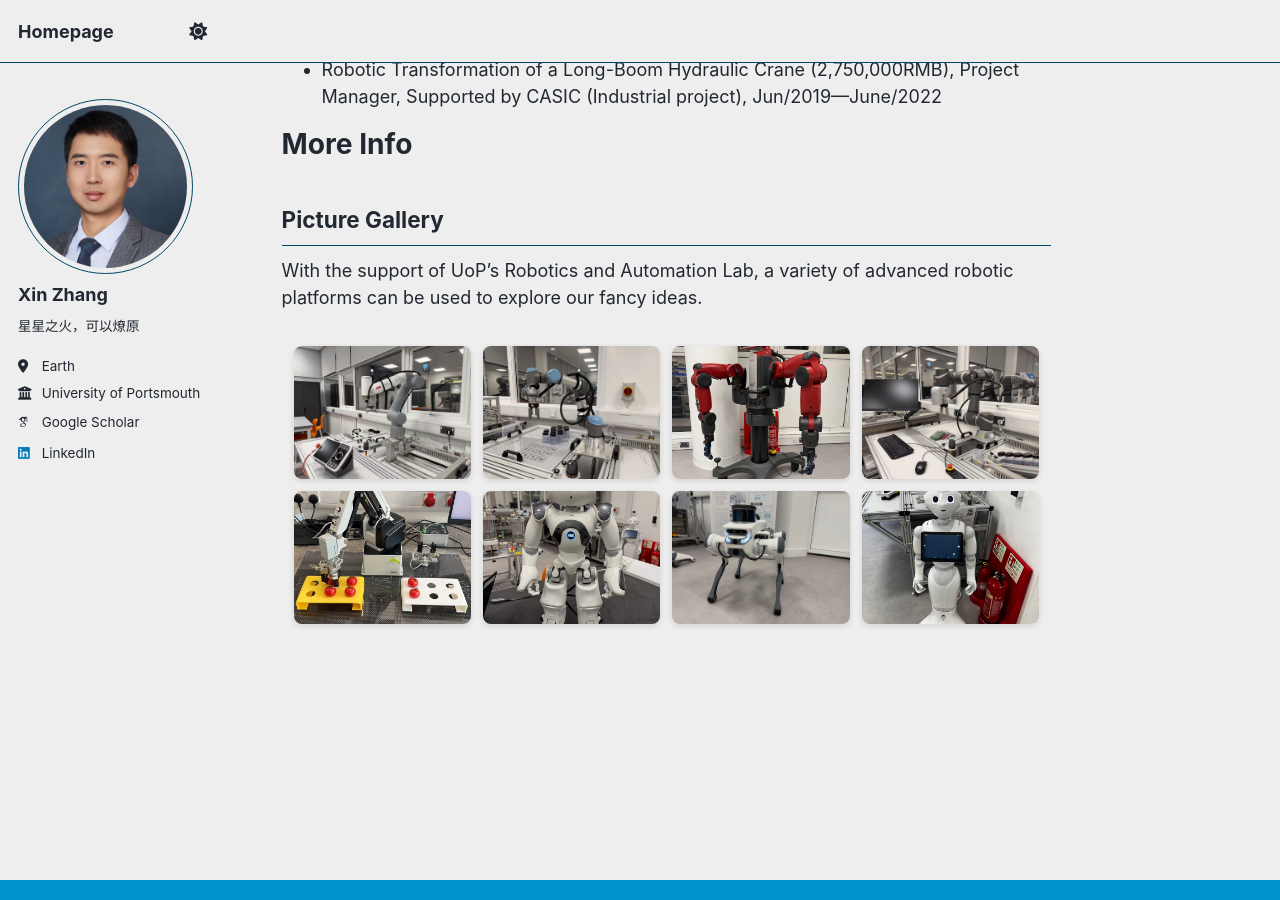
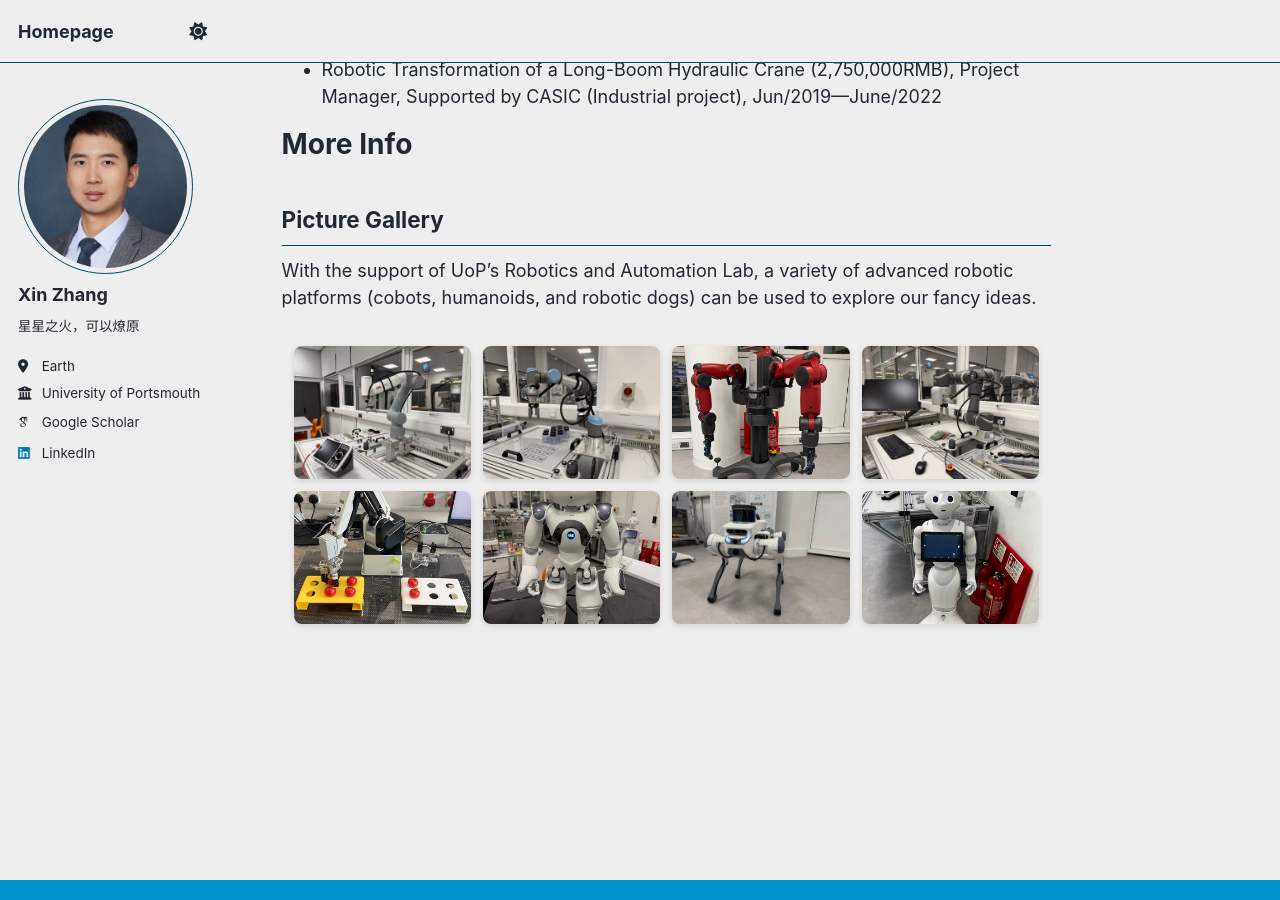
Before and after one commit to Mansion-ZX/Mansion-ZX.github.io, a Jekyll site: the page built from _pages/about.md, in a window 1280 px wide and 900 px high, scrolled down 5052 px. Built offline with Jekyll 4.4.1, drawn with Linux system fonts in a browser that asks for light colours; some web fonts are replaced; a script that is not in the unit is left out.

Commit message:
Update about.md

```diff
--- a/_pages/about.md
+++ b/_pages/about.md
@@ -158,7 +158,7 @@
 
 Picture Gallery
 ------
-With the support of UoP's Robotics and Automation Lab, a variety of advanced robotic platforms can be used to explore our fancy ideas.
+With the support of UoP's Robotics and Automation Lab, a variety of advanced robotic platforms (cobots, humanoids, and robotic dogs) can be used to explore our fancy ideas.
 
 
 <style>
```
